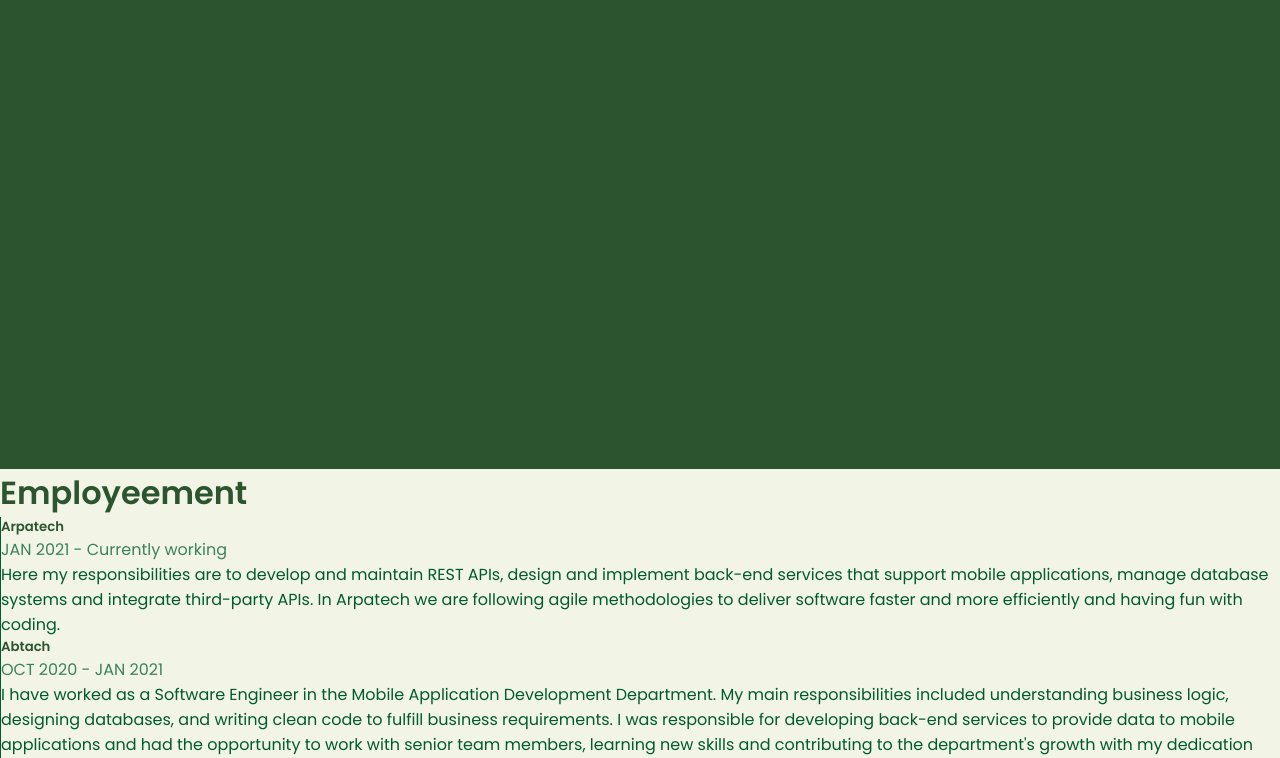
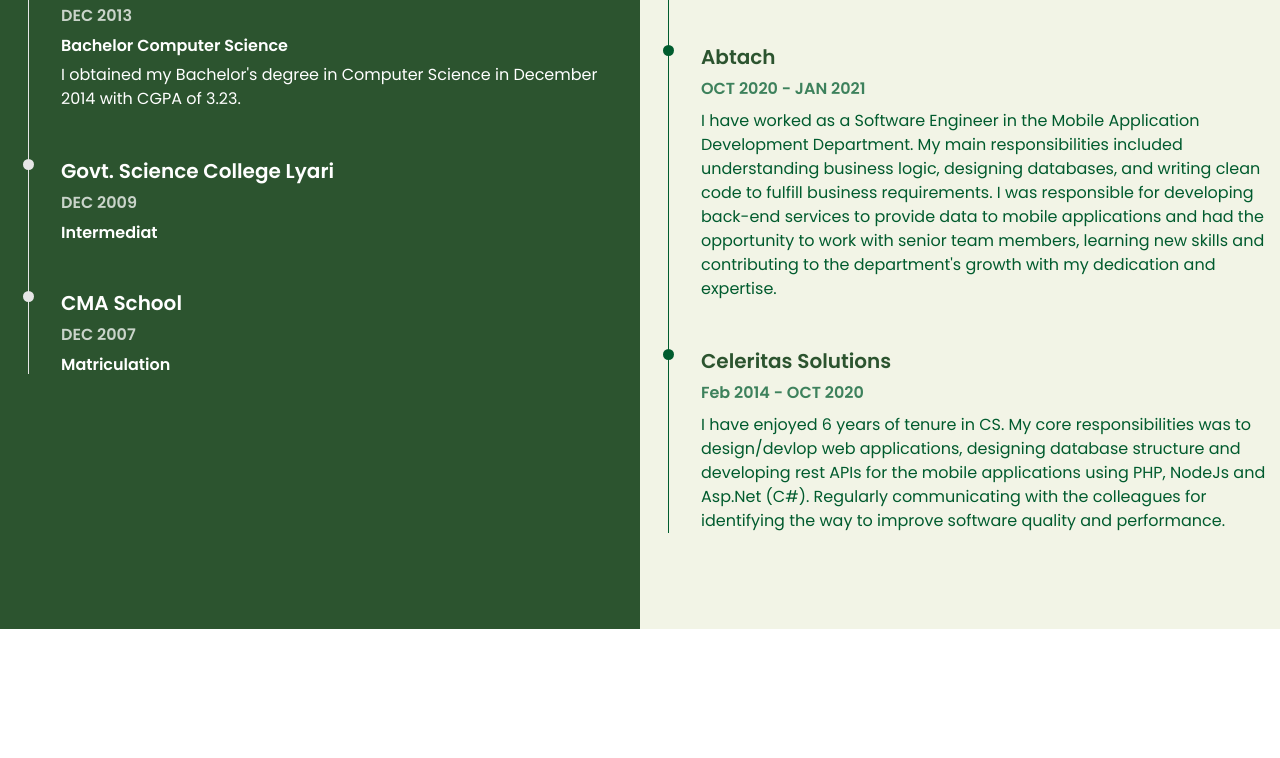
Before and after one commit to sajjad1112ali/cv, a plain HTML site: page education-employeement.html in a window 1280 px wide. Shown: the part 331-1089 px from the top of the page. After the commit the page ends 960 px from the top, so only its background shows below. Drawn offline with nearby package versions, Linux system fonts and the light colour scheme; the site is published under a folder, as on GitHub Pages, so addresses that start at the root find nothing.

Commit message:
Fixed bootstrap link

```diff
--- a/education-employeement.html
+++ b/education-employeement.html
@@ -5,7 +5,7 @@
     <meta charset="utf-8">
     <meta name="viewport" content="width=device-width, initial-scale=1">
     <title>Portfolio</title>
-    <link href="/css/bootstrap.min.css" rel="stylesheet">
+    <link href="css/bootstrap.min.css" rel="stylesheet">
 
     <!-- CSS -->
     <link rel="stylesheet" href="css/animate.css">
```
Also changed, not shown: index.html (+1 -1 lines), skills.html (+1 -1 lines).
